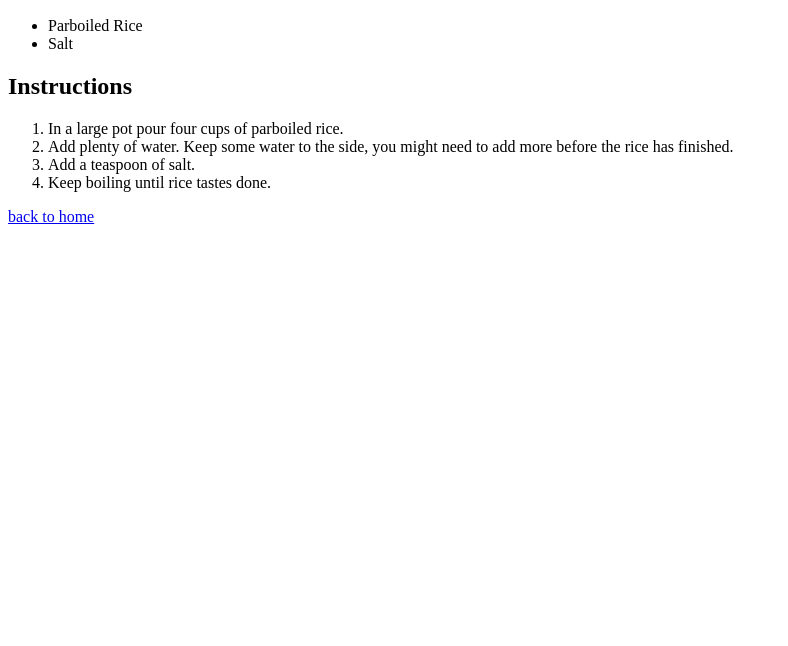
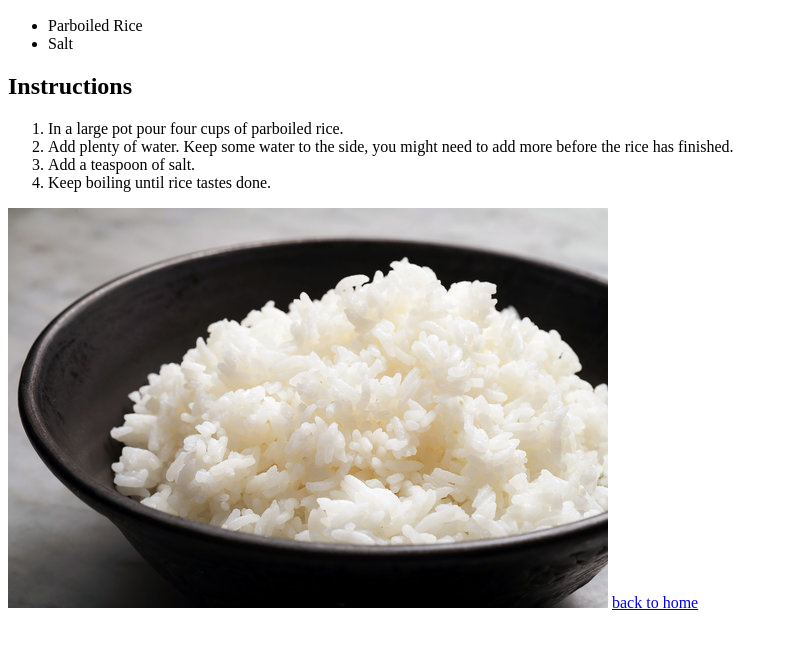
Before and after one commit to bell-boy/odin-recipes, a plain HTML site: page recipes/rice.html in a window 1280 px wide. Shown: the part 110-756 px from the top of the page, without its empty margins (0-788 px from the left). Drawn offline with Linux system fonts and the light colour scheme.

Commit message:
Add image to rice recipe

```diff
--- a/recipes/rice.html
+++ b/recipes/rice.html
@@ -21,6 +21,7 @@
 			<li>Add a teaspoon of salt.</li>
 			<li>Keep boiling until rice tastes done.</li>
 		</ol>
+		<img src="../img/rice.jpg">
 		<a href="../index.html">back to home</a>
 	</body>
 </html>
```
Also changed, not shown: img/rice.jpg (added).
